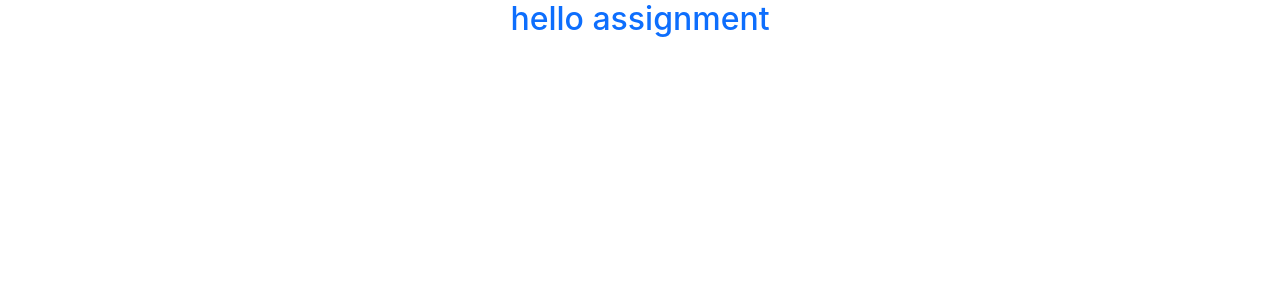
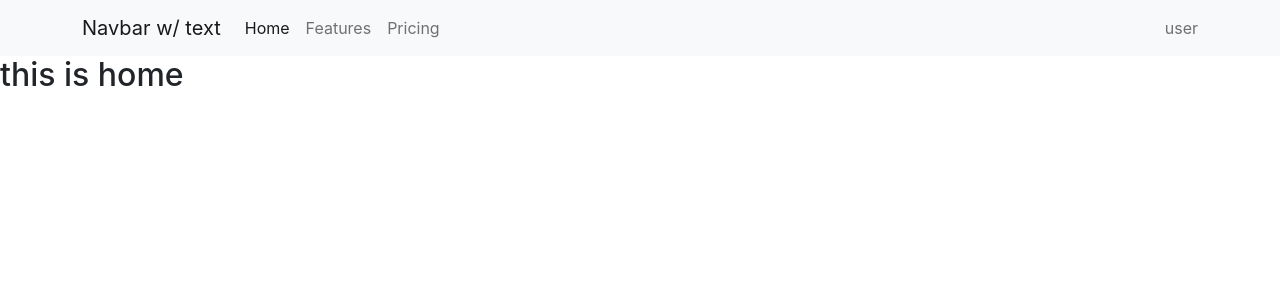
Before and after one commit to raju120405/abc-computer--warehouse-management, a React (Create React App) app: page / in a window 1280 px wide. Shown: the top 300 px of the page. Built offline with nearby package versions, Linux system fonts and the light colour scheme.

Commit message:
react-rowter

```diff
--- a/package.json
+++ b/package.json
@@ -6,8 +6,11 @@
     "@testing-library/jest-dom": "^5.16.4",
     "@testing-library/react": "^13.2.0",
     "@testing-library/user-event": "^13.5.0",
+    "bootstrap": "^5.1.3",
     "react": "^18.1.0",
+    "react-bootstrap": "^2.3.1",
     "react-dom": "^18.1.0",
+    "react-router-dom": "^6.3.0",
     "react-scripts": "5.0.1",
     "web-vitals": "^2.1.4"
   },
--- a/public/index.html
+++ b/public/index.html
@@ -41,5 +41,6 @@
       To begin the development, run `npm start` or `yarn start`.
       To create a production bundle, use `npm run build` or `yarn build`.
     -->
+    <script src="https://cdn.jsdelivr.net/npm/bootstrap@5.0.2/dist/js/bootstrap.bundle.min.js" integrity="sha384-MrcW6ZMFYlzcLA8Nl+NtUVF0sA7MsXsP1UyJoMp4YLEuNSfAP+JcXn/tWtIaxVXM" crossorigin="anonymous"></script>
   </body>
 </html>
--- a/src/App.js
+++ b/src/App.js
@@ -1,10 +1,18 @@
-import logo from './logo.svg';
+
+import { Route, Routes } from 'react-router-dom';
 import './App.css';
+import Home from './Components/Home/Home';
+import Navbar from './Components/Navbar/Navbar';
 
 function App() {
   return (
-    <div className="App">
-      <h2 className='text-primary'>hello assignment</h2>
+    <div >
+
+      <Navbar></Navbar>
+      <Routes>
+        <Route path="/" element={<Home />} />
+        <Route path="home" element={<Home></Home>} />
+      </Routes>
     </div>
   );
 }
--- /dev/null
+++ b/src/Components/Home/Home.js
@@ -0,0 +1,11 @@
+import React from 'react';
+
+const Home = () => {
+    return (
+        <div>
+            <h2>this is home</h2>
+        </div>
+    );
+};
+
+export default Home;
--- /dev/null
+++ b/src/Components/Navbar/Navbar.js
@@ -0,0 +1,33 @@
+import React from 'react';
+import { Link } from 'react-router-dom';
+
+const Navbar = () => {
+    return (
+        <nav className="navbar navbar-expand-lg navbar-light bg-light">
+            <div className="container">
+                <Link className="navbar-brand" to="/">Navbar w/ text</Link>
+                <button className="navbar-toggler" type="button" data-bs-toggle="collapse" data-bs-target="#navbarText" aria-controls="navbarText" aria-expanded="false" aria-label="Toggle navigation">
+                    <span className="navbar-toggler-icon"></span>
+                </button>
+                <div className="collapse navbar-collapse" id="navbarText">
+                    <ul className="navbar-nav me-auto mb-2 mb-lg-0">
+                        <li className="nav-item">
+                            <Link className="nav-link active" aria-current="page" to="/home">Home</Link>
+                        </li>
+                        <li className="nav-item">
+                            <Link className="nav-link" to="#">Features</Link>
+                        </li>
+                        <li className="nav-item">
+                            <Link className="nav-link" to="#">Pricing</Link>
+                        </li>
+                    </ul>
+                    <span className="navbar-text">
+                        user
+                    </span>
+                </div>
+            </div>
+        </nav>
+    );
+};
+
+export default Navbar;
--- a/src/index.js
+++ b/src/index.js
@@ -3,12 +3,15 @@ import ReactDOM from 'react-dom/client';
 import './index.css';
 import App from './App';
 import reportWebVitals from './reportWebVitals';
+import { BrowserRouter } from 'react-router-dom';
 
 const root = ReactDOM.createRoot(document.getElementById('root'));
 root.render(
-  <React.StrictMode>
-    <App />
-  </React.StrictMode>
+  <BrowserRouter>
+    <React.StrictMode>
+      <App />
+    </React.StrictMode>
+  </BrowserRouter>
 );
 
 // If you want to start measuring performance in your app, pass a function
```
Also changed, not shown: 1 other file (tests, documents, lock files or other folders).
